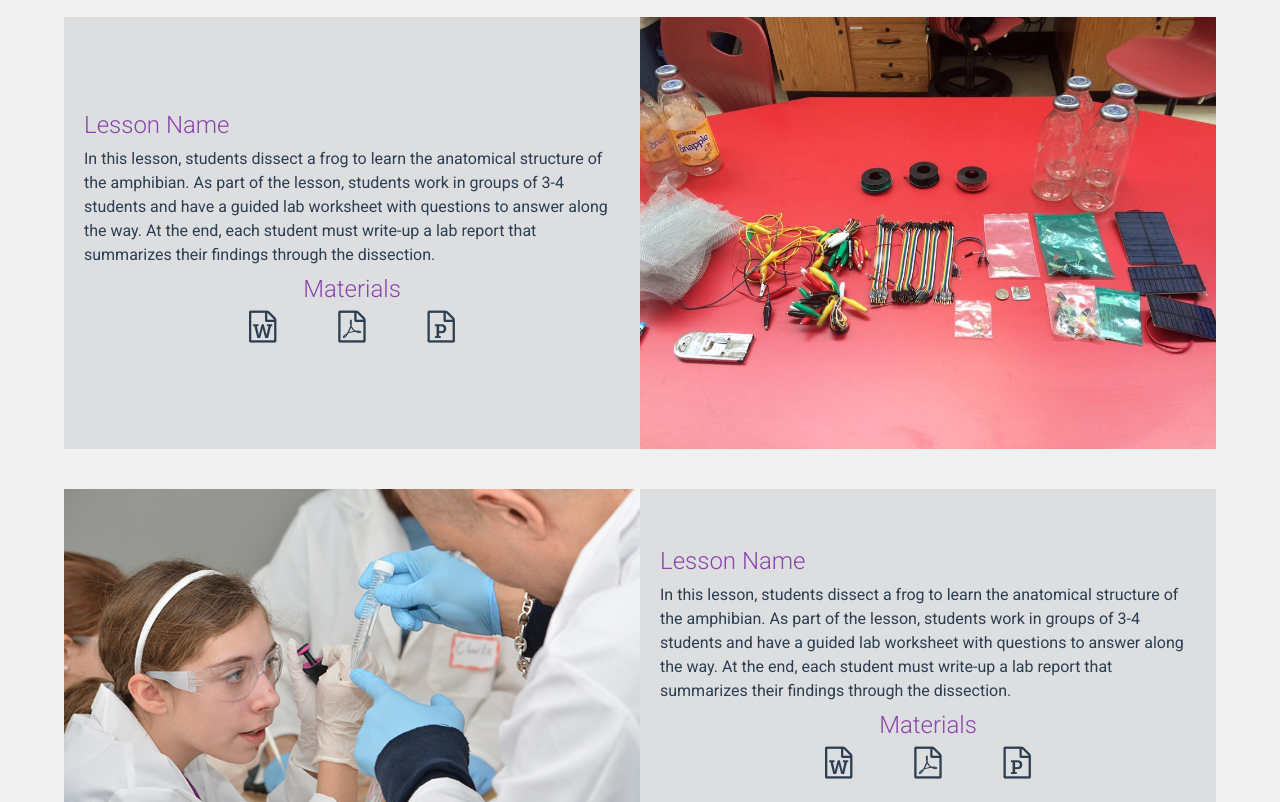
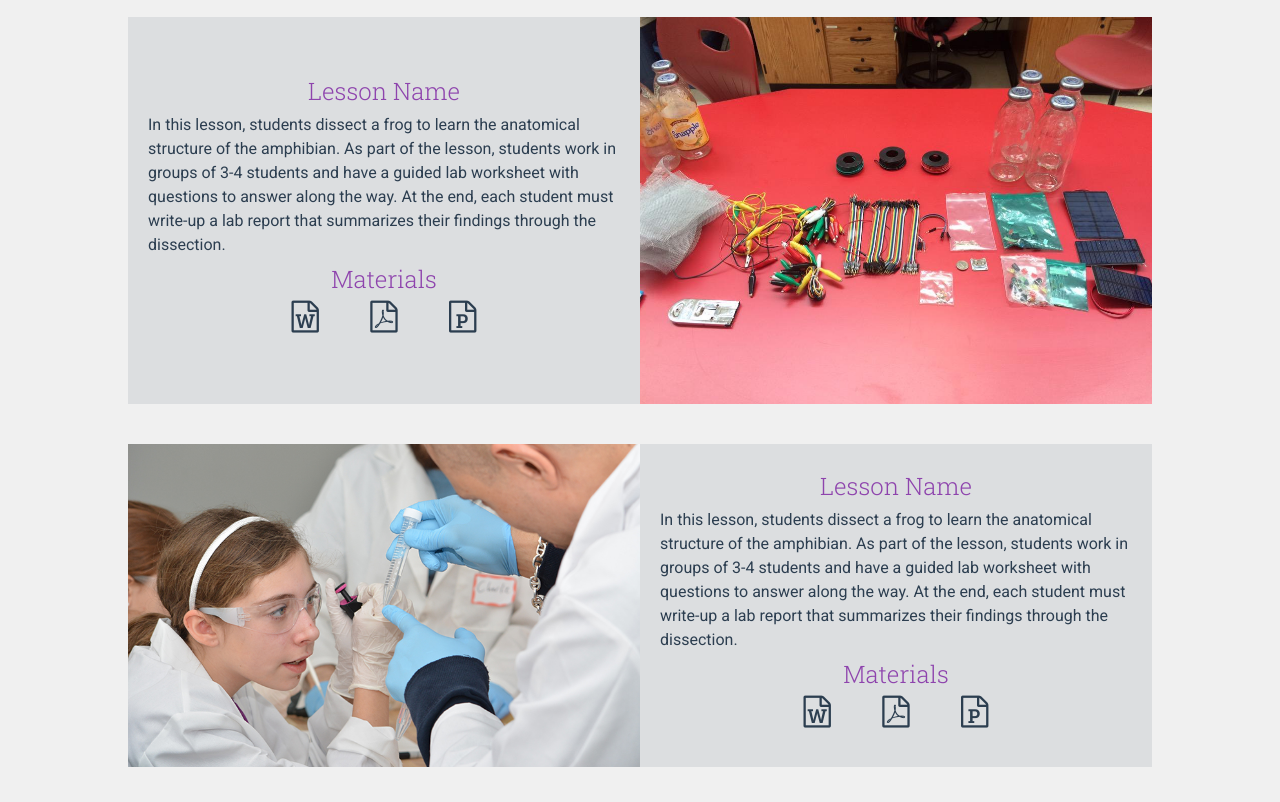
Before and after one commit to mark-oblack/sjl-portfolio, a plain HTML site: page portfolio.html in a window 1280 px wide. Shown: the part 219-1021 px from the top of the page. Drawn offline with nearby package versions, Linux system fonts and the light colour scheme.

Commit message:
Adjusted lesson-box img
Adjusted responsive fill for lesson-box img

```diff
--- a/css/main.css
+++ b/css/main.css
@@ -25,10 +25,9 @@ h1, h2 {
 }
 
 h3, h4 {
-	font-family: 'Roboto', sans-serif;
+	font-family: 'Roboto Slab', serif;
 	font-size: 1.5em;
 	font-weight: 300;
-	text-align: center;
 	color: #8E44AD;
 }
 
@@ -154,7 +153,7 @@ Home Image
 ----------------------------------------*/
 
 .home-image {
-	background: linear-gradient(rgba(0, 0, 0, 0.8), rgba(0, 0, 0, 0.8)), url(http://www.thecitizensciencelab.org/wp-content/uploads/2015/11/lab.jpg) center center no-repeat;
+	background: linear-gradient(rgba(0, 0, 0, 0.75), rgba(0, 0, 0, 0.8)), url(http://www.thecitizensciencelab.org/wp-content/uploads/2015/11/lab.jpg) center center no-repeat;
 	background-size: cover;
 	display: flex;
 	flex-direction: column;
@@ -308,6 +307,7 @@ Lesson Box Styles
 
 .lesson-box h3,
 .lesson-box h4 {
+	text-align: center;
 	padding: 10px 0;
 }
 
@@ -355,6 +355,7 @@ About Page Styles
 }
 
 .about-content h3 {
+	text-align: center;
 	margin: 20px 0 10px 0;
 }
 
@@ -363,6 +364,7 @@ Contact Page Styles
 ----------------------------------------*/
 
 .contact-content h3 {
+	text-align: center;
 	margin: 30px 0;
 }
 
--- a/css/responsive.css
+++ b/css/responsive.css
@@ -67,7 +67,8 @@
 	}
 
 	.main-content {
-		min-height: calc(100vh - 80px)
+		min-height: calc(100vh - 80px);
+		width: 80%;
 	}
 }
 
@@ -75,7 +76,7 @@
 	.lesson-container {
 		flex-direction: row;
 		justify-content: flex-end;
-		position: relative;
+		/*position: relative;*/
 	}
 
 	.lesson-box {
@@ -87,9 +88,14 @@
 		flex-direction: row-reverse;
 	}
 
+	.lesson-img-container {
+		width: 50%;
+	}
+
 	.lesson-image {
-		height: 100%;
-		width: 50%;
+		object-fit: cover;
+		min-width: 100%;
+		min-height: 100%
 	}
 
 }
@@ -128,17 +134,16 @@
 		margin-right: auto;
 	}
 
-	.main-content {
-		min-height: calc(100vh - 80px);
-	}
-
 	.summary {
 		width: 70%;
 	}
 
 	.headline {
 		align-self: flex-start;
+	}
 
+	.lesson-box h3 {
+		align-self: center;
 	}
 
 	.about-flex {
@@ -195,4 +200,8 @@
 	.footer-flex {
 		width: 75%;
 	}
+
+	.main-content {
+		width: 75%;
+	}
 }
--- a/portfolio.html
+++ b/portfolio.html
@@ -55,7 +55,7 @@
                   	<a href="#" download><i class="fa fa-file-powerpoint-o fa-2x" aria-hidden="true"></i></a>
 				</div>
 			</div>
-			<img class="lesson-image" src="assets/images/lab2.jpg">
+            <div class="lesson-img-container"><img class="lesson-image" src="assets/images/lab2.jpg"></div>
 		</div>
 		<div class="lesson-container">
 			<div class="lesson-box">
@@ -68,7 +68,7 @@
                   	<a href="#" download><i class="fa fa-file-powerpoint-o fa-2x" aria-hidden="true"></i></a>
 				</div>
 			</div>
-			<img class="lesson-image" src="assets/images/lab3.jpg">
+            <div class="lesson-img-container"><img class="lesson-image" src="assets/images/lab3.jpg"></div>
 		</div>
 		<div class="lesson-container">
 			<div class="lesson-box">
@@ -81,7 +81,7 @@
                   	<a href="#" download><i class="fa fa-file-powerpoint-o fa-2x" aria-hidden="true"></i></a>
 				</div>
 			</div>
-			<img class="lesson-image" src="assets/images/classroom.jpg">
+            <div class="lesson-img-container"><img class="lesson-image" src="assets/images/classroom.jpg"></div>
 		</div>
 		<div class="footer-flex">
 			<div class ="flex-container footer-icons">
```
